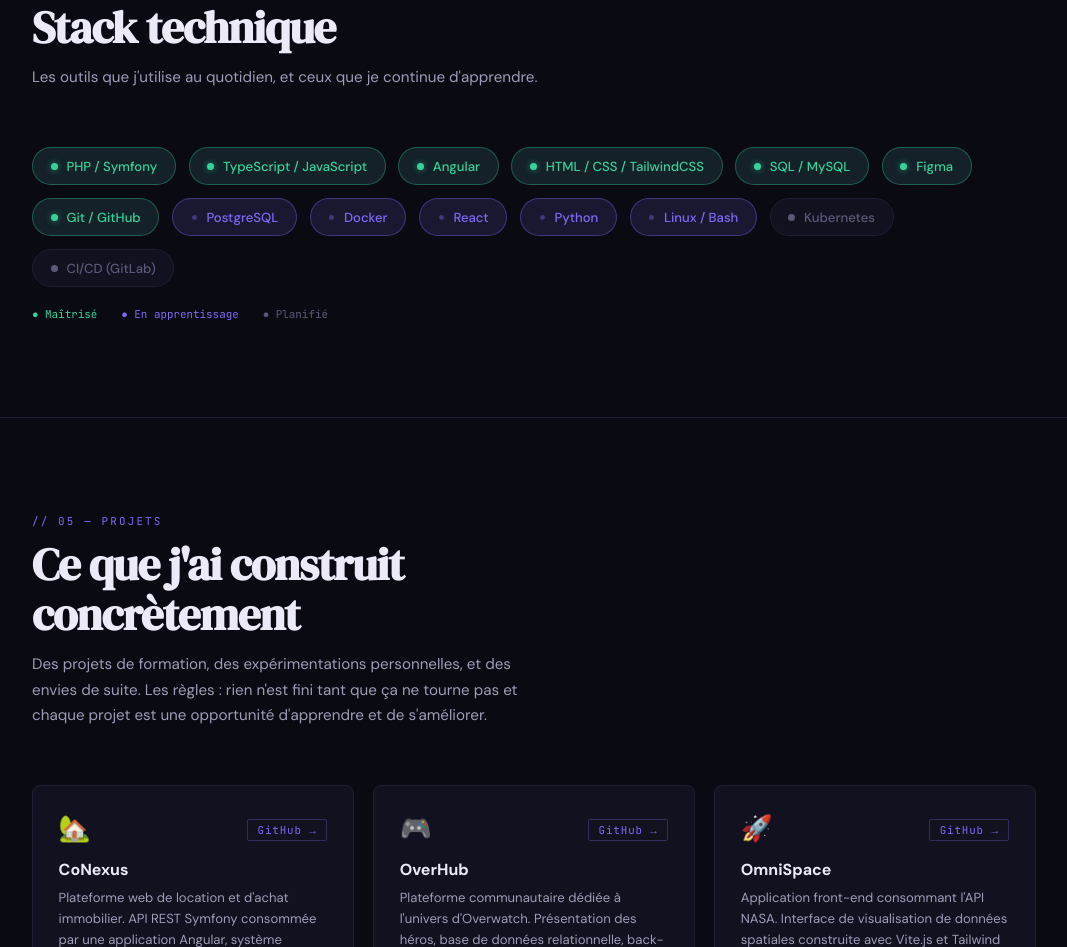
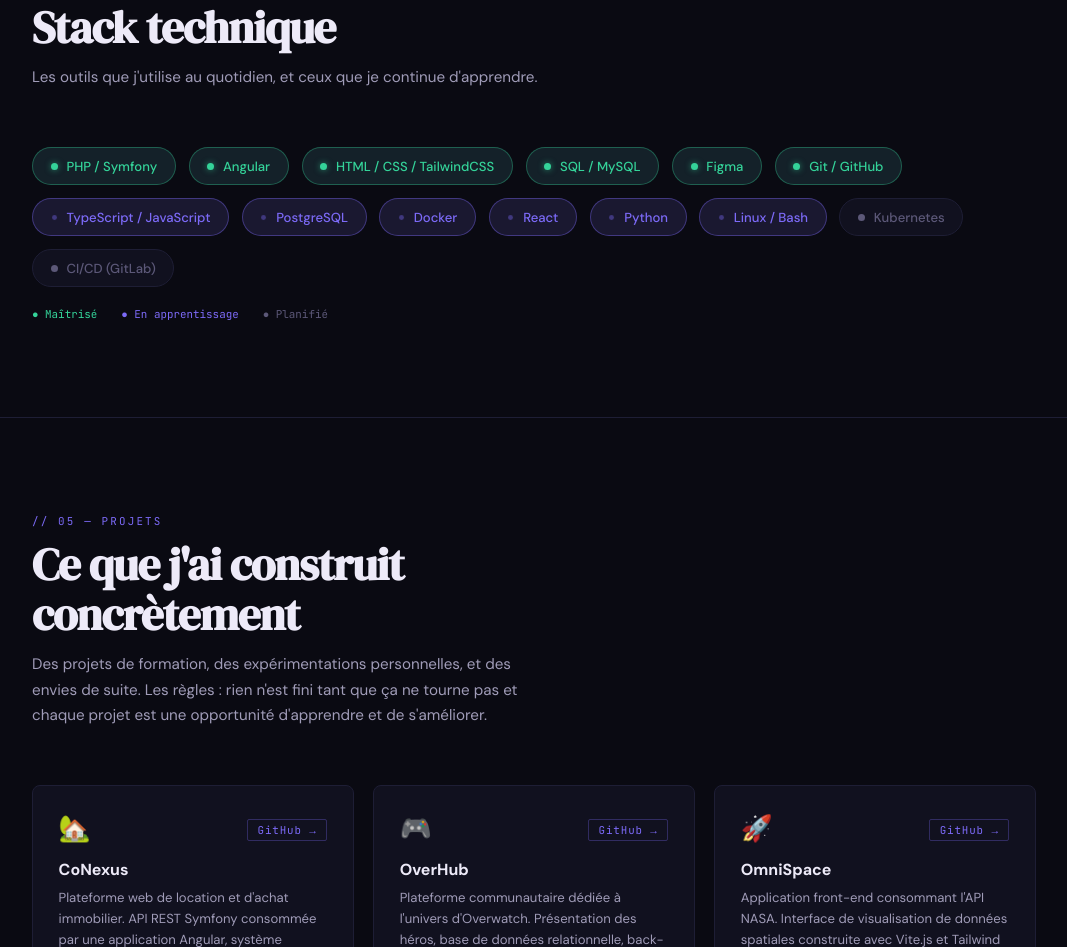
Before and after one commit to agathism/Portfolio, a website: page index.html in a window 1280 px wide. Shown: the part 3739-4686 px from the top of the page, without its empty margins (106-1173 px from the left). Drawn offline with Linux system fonts and the light colour scheme.

Commit message:
skills on date

```diff
--- a/index.html
+++ b/index.html
@@ -257,12 +257,12 @@
 
     <div class="tools-wrap">
       <div class="tool-pill pill-mastered"><span class="pip pip-mastered"></span>PHP / Symfony</div>
-      <div class="tool-pill pill-mastered"><span class="pip pip-mastered"></span>TypeScript / JavaScript</div>
       <div class="tool-pill pill-mastered"><span class="pip pip-mastered"></span>Angular</div>
       <div class="tool-pill pill-mastered"><span class="pip pip-mastered"></span>HTML / CSS / TailwindCSS</div>
       <div class="tool-pill pill-mastered"><span class="pip pip-mastered"></span>SQL / MySQL</div>
       <div class="tool-pill pill-mastered"><span class="pip pip-mastered"></span>Figma</div>
       <div class="tool-pill pill-mastered"><span class="pip pip-mastered"></span>Git / GitHub</div>
+      <div class="tool-pill pill-learning"><span class="pip pip-on"></span>TypeScript / JavaScript</div>
       <div class="tool-pill pill-learning"><span class="pip pip-on"></span>PostgreSQL</div>
       <div class="tool-pill pill-learning"><span class="pip pip-on"></span>Docker</div>
       <div class="tool-pill pill-learning"><span class="pip pip-on"></span>React</div>
```
